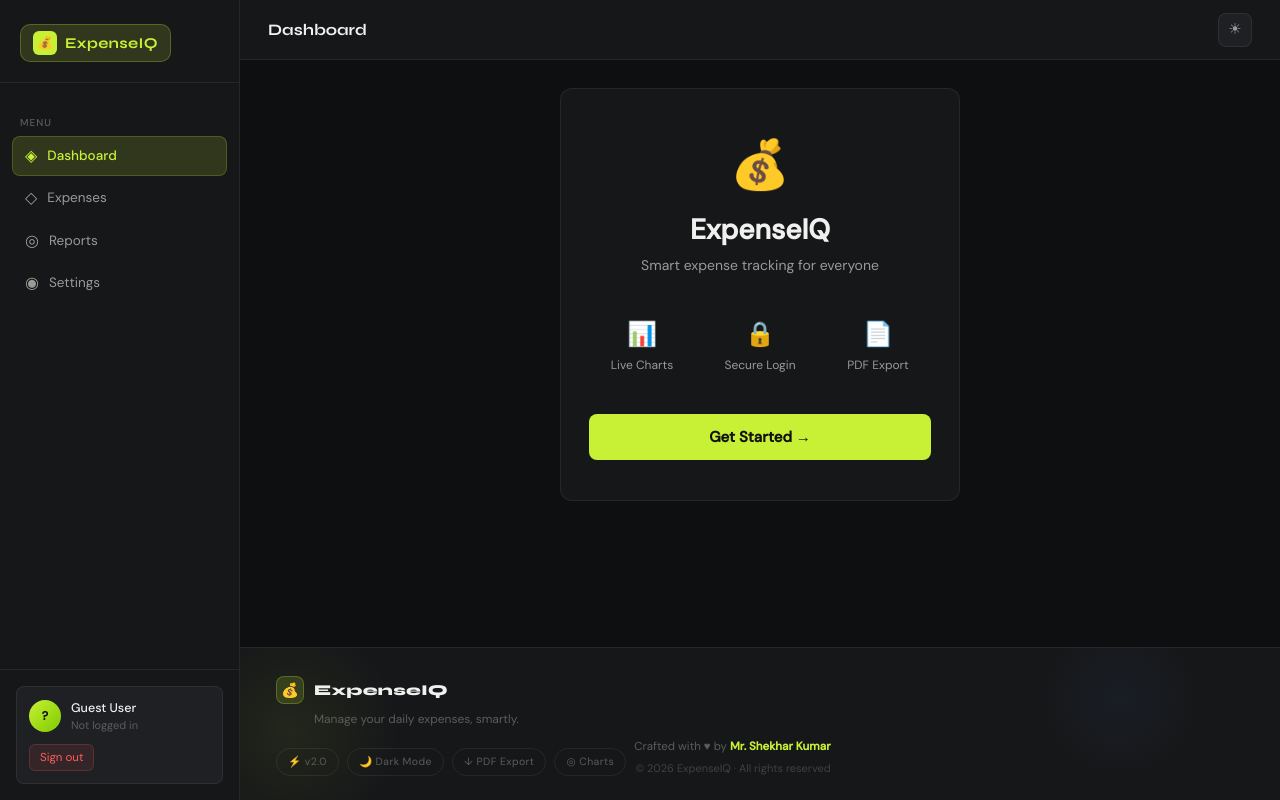
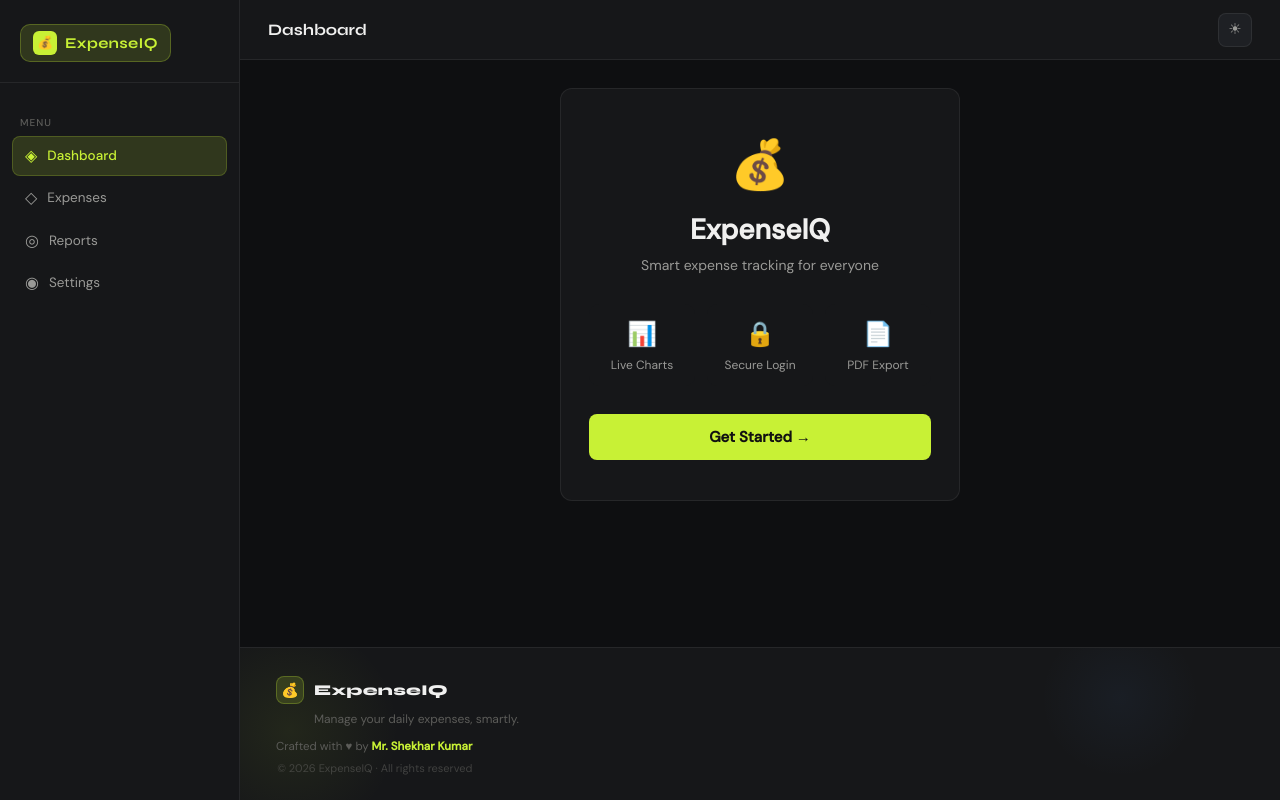
Before and after one commit to shekhar847/family-expense-tracker, a plain HTML site: page frontend/index.html in a window 1280 px wide. Drawn offline with nearby package versions, Linux system fonts and the light colour scheme.

Commit message:
fix: hide user card and footer buttons before login

```diff
--- a/frontend/index.html
+++ b/frontend/index.html
@@ -41,7 +41,7 @@
                 <span class="nav-icon">◉</span> Settings
             </div>
         </nav>
-        <div class="sidebar-user">
+        <div class="sidebar-user" id="sidebarUser" style="display:none;">
             <div class="user-card">
                 <div style="display:flex;align-items:center;gap:10px;margin-bottom:10px;">
                     <div class="user-avatar" id="userAvatar">?</div>
@@ -359,7 +359,7 @@
                     </div>
                     <div class="footer-tagline">Manage your daily expenses, smartly.</div>
                     <div class="footer-badges">
-                        <div class="footer-badges">
+                        <div class="footer-badges" id="footerBadges" style="display:none;">
                             <span class="footer-badge" title="Current Version">⚡ v2.0</span>
                             <button class="footer-badge" onclick="toggleTheme()">🌙 Dark Mode</button>
                             <button class="footer-badge" onclick="downloadReport()">↓ PDF Export</button>
--- a/frontend/js/script.js
+++ b/frontend/js/script.js
@@ -72,6 +72,8 @@ async function loginUser() {
             document.getElementById("userAvatar").innerText = data.user.name.charAt(0).toUpperCase();
             document.getElementById("loginCard").style.display = "none";
             document.getElementById("dashboardContent").style.display = "block";
+            document.getElementById("sidebarUser").style.display = "block";
+            document.getElementById("footerBadges").style.display = "flex";
             showToast("Login Successful");
             loadExpenses();
         } else {
@@ -124,15 +126,13 @@ function showRegisterForm() {
 // ---------------------------Logout----------------------------
 function logout() {
     currentUser = null;
-    document.getElementById("userName").innerText =
-        "Guest User";
-    document.getElementById("userEmail").innerText =
-        "Not logged in";
+    document.getElementById("userName").innerText = "Guest User";
+    document.getElementById("userEmail").innerText = "Not logged in";
     document.getElementById("userAvatar").innerText = "?";
-    document.getElementById("dashboardContent").style.display =
-        "none";
-    document.getElementById("loginCard").style.display =
-        "block";
+    document.getElementById("dashboardContent").style.display = "none";
+    document.getElementById("loginCard").style.display = "block";
+    document.getElementById("sidebarUser").style.display = "none";
+    document.getElementById("footerBadges").style.display = "none";
     showToast("Logged out", "danger");
 }
 
```
